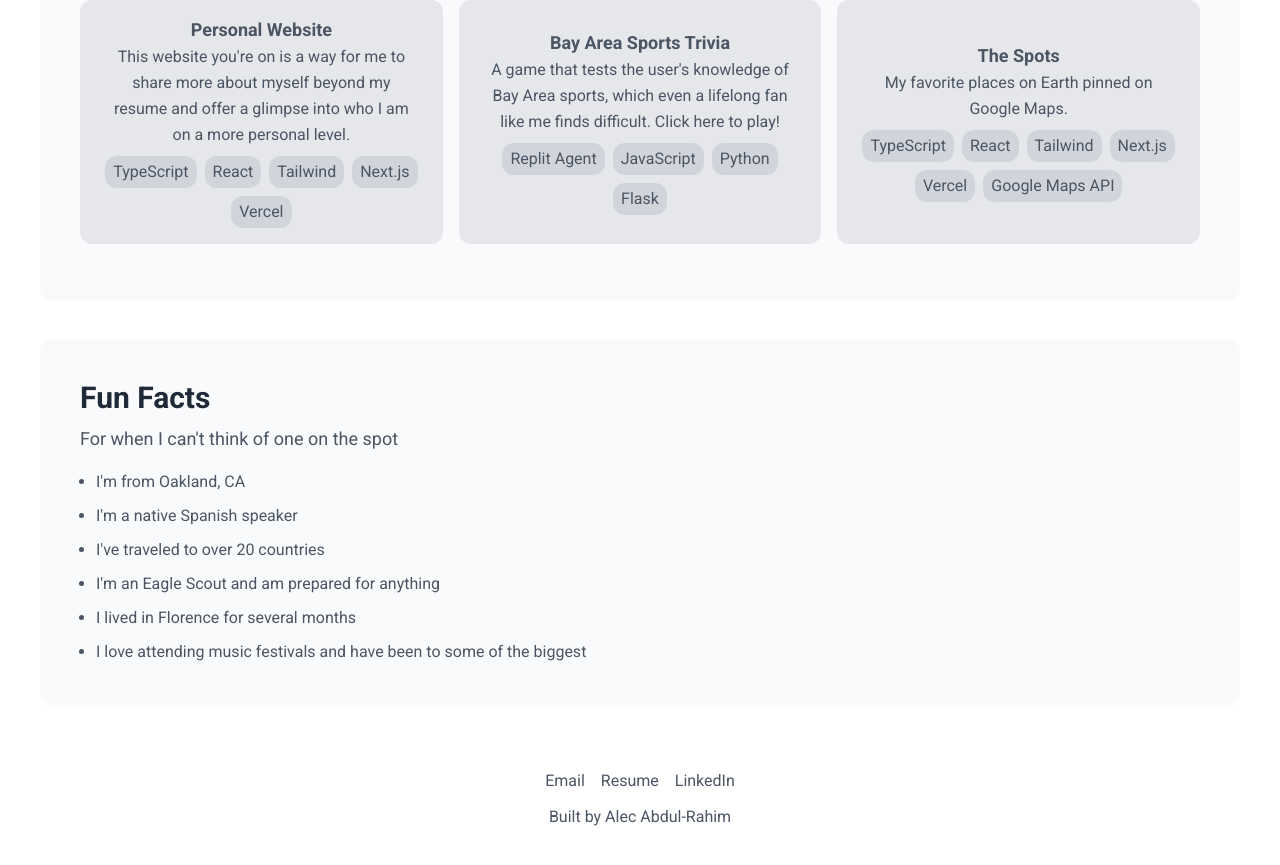
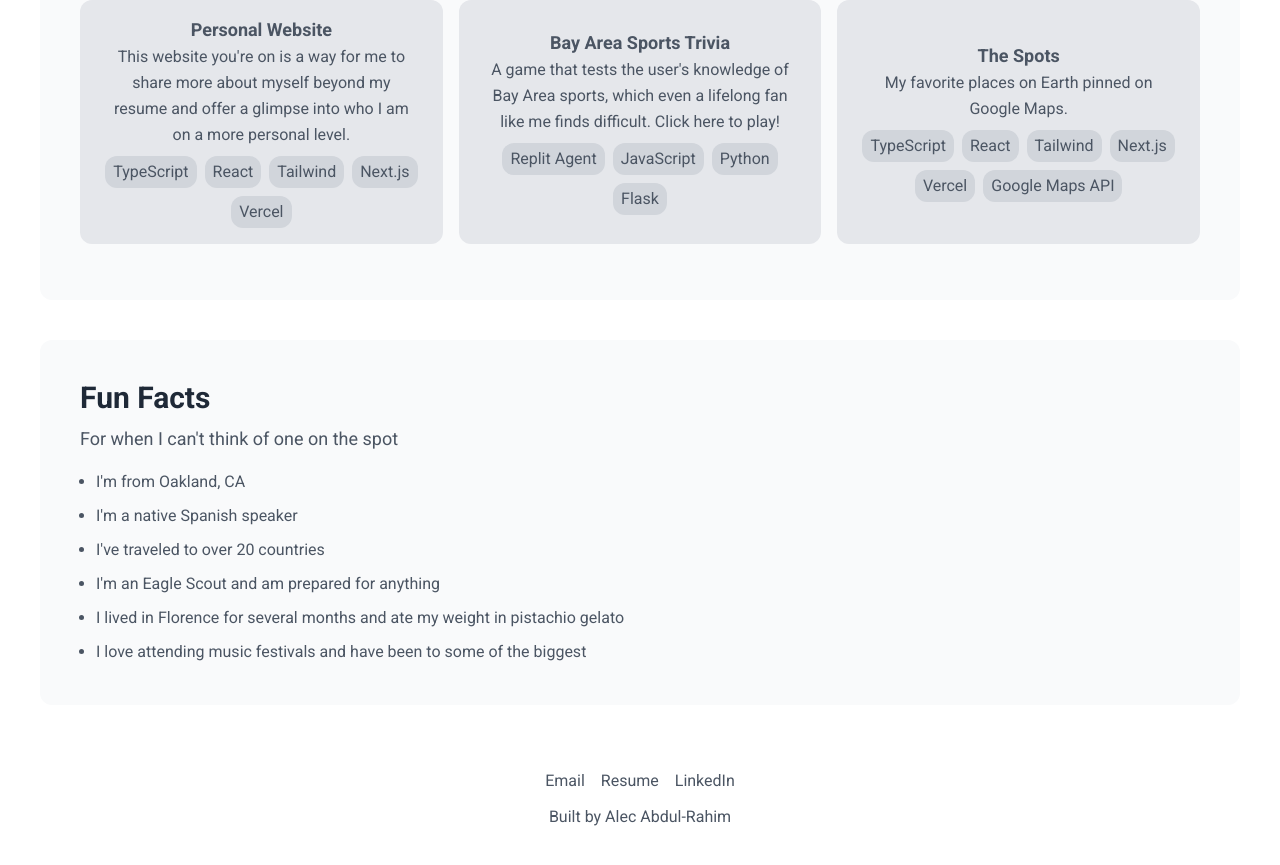
Before and after one commit to alecabdul/personal-website, a Next.js app: page / in a window 1280 px wide. Shown: the part 1839-2704 px from the top of the page. Built offline with nearby package versions, Linux system fonts and the light colour scheme; a web font is replaced by a local one.

Commit message:
Update page.tsx

```diff
--- a/app/page.tsx
+++ b/app/page.tsx
@@ -272,7 +272,7 @@ export default function Page() {
             <li>I'm a native Spanish speaker</li>
             <li>I've traveled to over 20 countries</li>
             <li>I'm an Eagle Scout and am prepared for anything</li>
-            <li>I lived in Florence for several months</li>
+            <li>I lived in Florence for several months and ate my weight in pistachio gelato</li>
             <li>I love attending music festivals and have been to some of the biggest</li>
           </ul>
         </section>
```
